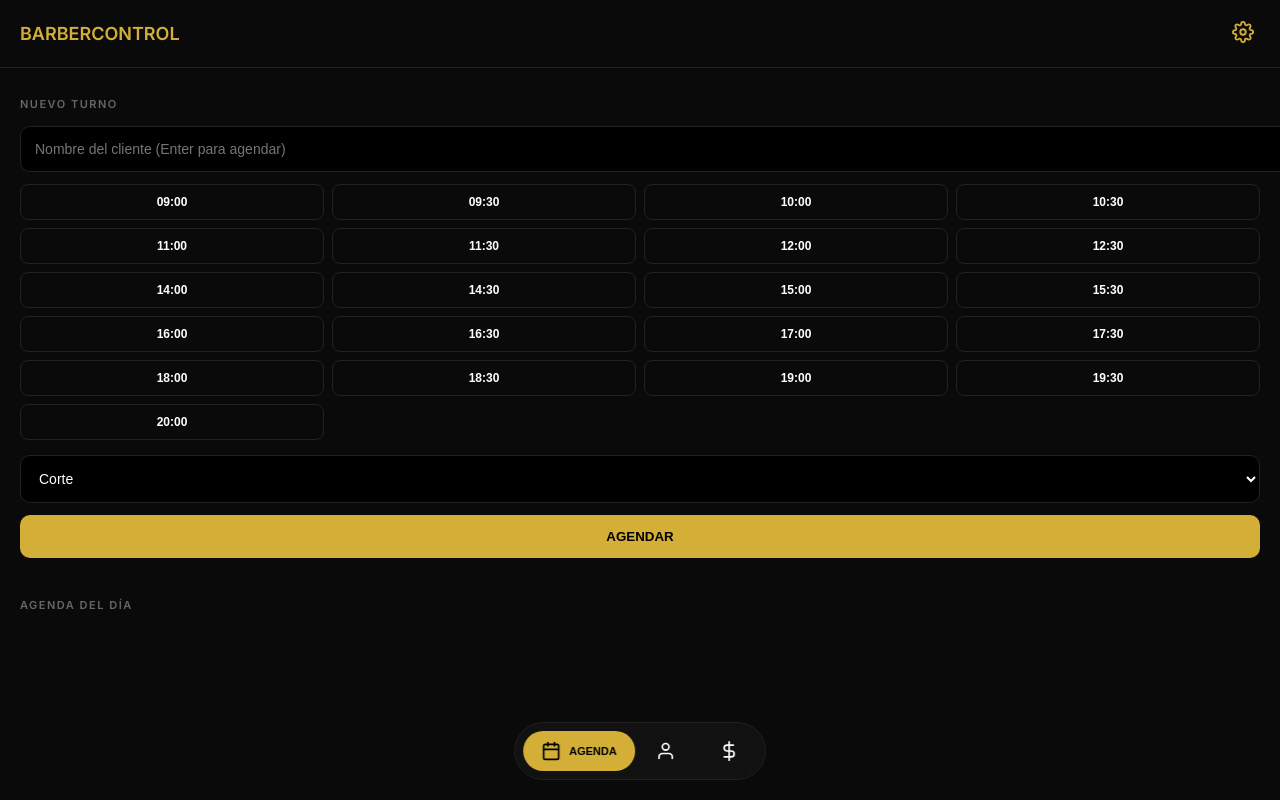
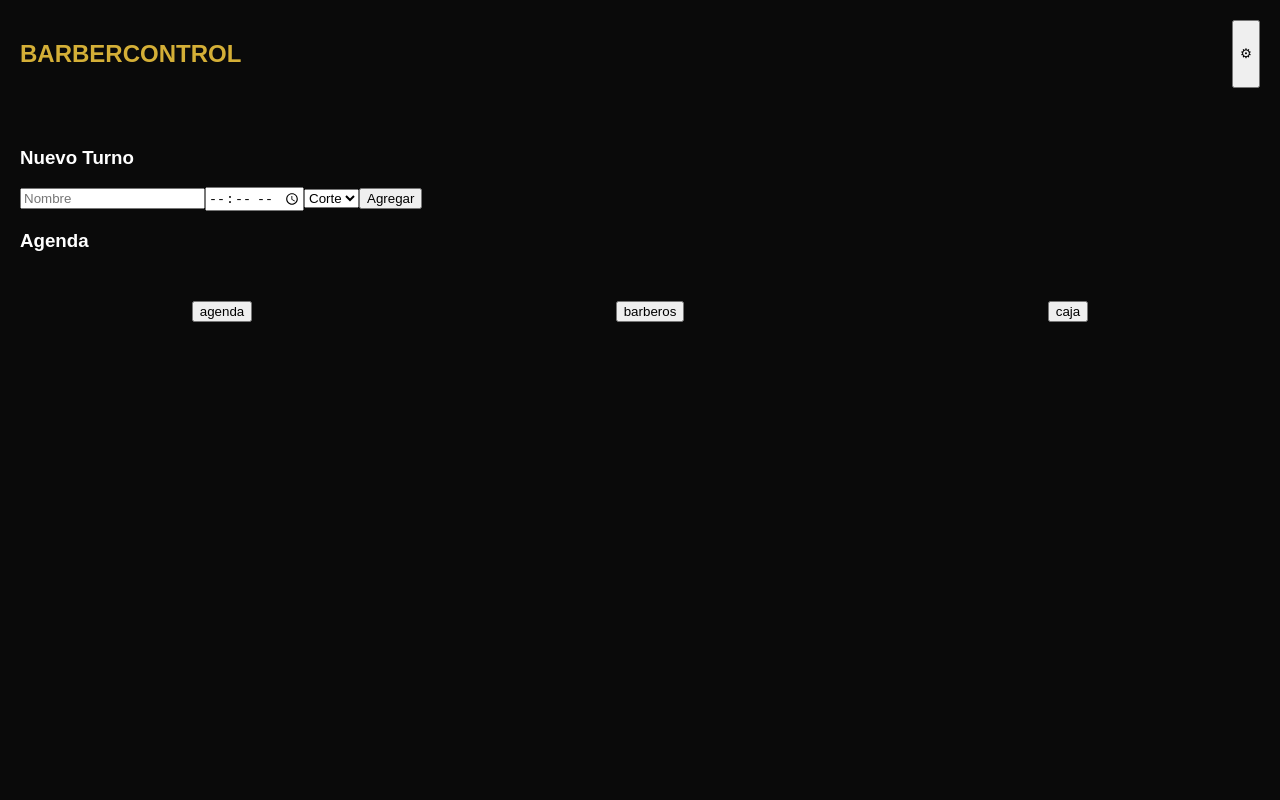
Before and after one commit to Mortega00/barbercontrol-final, a React (Vite) app: page / in a window 1280 px wide. Built offline with nearby package versions, Linux system fonts and the light colour scheme.

Commit message:
update: barbercontrol pro version UI + config + fixes

```diff
--- a/src/App.jsx
+++ b/src/App.jsx
@@ -1,238 +1,252 @@
-import { useState, useEffect, useRef } from "react"
+import { useState, useEffect } from "react"
 
-/* ================= ICONOS SVG ================= */
-const Icons = {
-  Agenda: () => <svg width="20" height="20" viewBox="0 0 24 24" fill="none" stroke="currentColor" strokeWidth="2" strokeLinecap="round" strokeLinejoin="round"><rect x="3" y="4" width="18" height="18" rx="2" ry="2"></rect><line x1="16" y1="2" x2="16" y2="6"></line><line x1="8" y1="2" x2="8" y2="6"></line><line x1="3" y1="10" x2="21" y2="10"></line></svg>,
-  Staff: () => <svg width="20" height="20" viewBox="0 0 24 24" fill="none" stroke="currentColor" strokeWidth="2" strokeLinecap="round" strokeLinejoin="round"><path d="M17 21v-2a4 4 0 0 0-4-4H5a4 4 0 0 0-4 4v2"></path><circle cx="9" cy="7" r="4"></circle></svg>,
-  Caja: () => <svg width="20" height="20" viewBox="0 0 24 24" fill="none" stroke="currentColor" strokeWidth="2" strokeLinecap="round" strokeLinejoin="round"><line x1="12" y1="1" x2="12" y2="23"></line><path d="M17 5H9.5a3.5 3.5 0 0 0 0 7h5a3.5 3.5 0 0 1 0 7H6"></path></svg>,
-  Config: () => <svg width="22" height="22" viewBox="0 0 24 24" fill="none" stroke="currentColor" strokeWidth="2" strokeLinecap="round" strokeLinejoin="round"><circle cx="12" cy="12" r="3"></circle><path d="M19.4 15a1.65 1.65 0 0 0 .33 1.82l.06.06a2 2 0 0 1 0 2.83 2 2 0 0 1-2.83 0l-.06-.06a1.65 1.65 0 0 0-1.82-.33 1.65 1.65 0 0 0-1 1.51V21a2 2 0 0 1-2 2 2 2 0 0 1-2-2v-.09A1.65 1.65 0 0 0 9 19.4a1.65 1.65 0 0 0-1.82.33l-.06.06a2 2 0 0 1-2.83 0 2 2 0 0 1 0-2.83l.06-.06a1.65 1.65 0 0 0 .33-1.82 1.65 1.65 0 0 0-1.51-1H3a2 2 0 0 1-2-2 2 2 0 0 1 2-2h.09A1.65 1.65 0 0 0 4.6 9a1.65 1.65 0 0 0-.33-1.82l-.06-.06a2 2 0 0 1 0-2.83 2 2 0 0 1 2.83 0l.06.06a1.65 1.65 0 0 0 1.82.33H9a1.65 1.65 0 0 0 1-1.51V3a2 2 0 0 1 2-2 2 2 0 0 1 2 2v.09a1.65 1.65 0 0 0 1 1.51 1.65 1.65 0 0 0 1.82-.33l.06-.06a2 2 0 0 1 2.83 0 2 2 0 0 1 0 2.83l-.06.06a1.65 1.65 0 0 0-.33 1.82V9a1.65 1.65 0 0 0 1.51 1H21a2 2 0 0 1 2 2 2 2 0 0 1-2 2h-.09a1.65 1.65 0 0 0-1.51 1z"></path></svg>,
-  Copy: () => <svg width="14" height="14" viewBox="0 0 24 24" fill="none" stroke="currentColor" strokeWidth="2"><rect x="9" y="9" width="13" height="13" rx="2" ry="2"></rect><path d="M5 15H4a2 2 0 0 1-2-2V4a2 2 0 0 1 2-2h9a2 2 0 0 1 2 2v1"></path></svg>
+/* ================= HELPERS ================= */
+const getLS = (key, def) => {
+  try {
+    const val = localStorage.getItem(key)
+    return val ? JSON.parse(val) : def
+  } catch { return def }
 }
+const setLS = (key, val) => localStorage.setItem(key, JSON.stringify(val))
 
-/* ================= CONSTANTES & HELPERS ================= */
-const theme = { bg: "#0A0A0A", card: "#141414", gold: "#D4AF37", text: "#FFFFFF", border: "#222", muted: "#666" }
-const getLS = (key, def) => { try { const val = localStorage.getItem(key); return val ? JSON.parse(val) : def; } catch { return def; } }
-const setLS = (key, val) => localStorage.setItem(key, JSON.stringify(val))
-const formato = (n) => new Intl.NumberFormat("es-AR", { style: "currency", currency: "ARS", maximumFractionDigits: 0 }).format(n)
+const formato = (n) =>
+  new Intl.NumberFormat("es-AR", { style: "currency", currency: "ARS", maximumFractionDigits: 0 }).format(n)
 
 /* ================= APP ================= */
 export default function App() {
   const [tab, setTab] = useState("agenda")
-  const [showConfig, setShowConfig] = useState(false)
+  const [openConfig, setOpenConfig] = useState(false)
   const [sync, setSync] = useState(0)
 
-  const triggerSync = () => setSync(s => s + 1)
+  const update = () => setSync(s => s + 1)
 
   return (
-    <div style={{ background: theme.bg, color: theme.text, minHeight: "100vh", fontFamily: "'Inter', sans-serif" }}>
-      <header style={{ padding: "20px", display: "flex", justifyContent: "space-between", alignItems: "center", borderBottom: `1px solid ${theme.border}` }}>
-        <h1 style={{ color: theme.gold, margin: 0, fontSize: "18px", fontWeight: "900" }}>BARBERCONTROL</h1>
-        <button onClick={() => setShowConfig(true)} style={{ background: "none", border: "none", color: theme.gold, cursor: "pointer" }}><Icons.Config /></button>
+    <div style={{ background:"#0A0A0A", color:"white", minHeight:"100vh", fontFamily:"sans-serif" }}>
+
+      <header style={{ padding:20, display:"flex", justifyContent:"space-between" }}>
+        <h2 style={{ color:"#D4AF37" }}>BARBERCONTROL</h2>
+        <button onClick={()=>setOpenConfig(true)}>⚙</button>
       </header>
 
-      <main style={{ padding: "20px", paddingBottom: "110px" }}>
-        {tab === "agenda" && <Agenda sync={sync} onUpdate={triggerSync} />}
-        {tab === "barberos" && <Barberos sync={sync} onUpdate={triggerSync} />}
-        {tab === "caja" && <Caja sync={sync} />}
-      </main>
+      <div style={{ padding:20 }}>
+        {tab==="agenda" && <Agenda sync={sync} update={update} />}
+        {tab==="caja" && <Caja sync={sync} update={update} />}
+        {tab==="barberos" && <Barberos sync={sync} update={update} />}
+      </div>
 
-      <nav style={{ position: "fixed", bottom: 20, left: "50%", transform: "translateX(-50%)", background: "rgba(20,20,20,0.8)", backdropFilter: "blur(15px)", padding: "8px", borderRadius: "30px", display: "flex", gap: "5px", border: `1px solid ${theme.border}`, zIndex: 10 }}>
-        {[{ id: "agenda", label: "Agenda", icon: <Icons.Agenda /> }, { id: "barberos", label: "Staff", icon: <Icons.Staff /> }, { id: "caja", label: "Caja", icon: <Icons.Caja /> }].map(t => (
-          <button key={t.id} onClick={() => setTab(t.id)} style={{
-            background: tab === t.id ? theme.gold : "transparent", color: tab === t.id ? "black" : theme.text, border: "none", padding: "10px 18px", borderRadius: "25px", fontSize: "11px", fontWeight: "800", display: "flex", alignItems: "center", gap: "8px", cursor: "pointer"
-          }}>{t.icon} {tab === t.id && t.label.toUpperCase()}</button>
+      <nav style={{ display:"flex", justifyContent:"space-around", padding:10 }}>
+        {["agenda","barberos","caja"].map(t=>(
+          <button key={t} onClick={()=>setTab(t)}>{t}</button>
         ))}
       </nav>
 
-      <ConfigDrawer isOpen={showConfig} close={() => setShowConfig(false)} onUpdate={triggerSync} />
+      {openConfig && <Config close={()=>setOpenConfig(false)} update={update} />}
     </div>
   )
 }
 
-/* ================= VISTA: AGENDA (CON SOPORTE ENTER) ================= */
-function Agenda({ sync, onUpdate }) {
-  const [turnos, setTurnos] = useState(() => getLS("turnos", []))
-  const [f, setF] = useState({ nombre: "", hora: "", servicio: "" })
-  const servicios = getLS("servicios", [{ nombre: "Corte", precio: 5000 }])
-  const horas = ["09:00", "09:30", "10:00", "10:30", "11:00", "11:30", "12:00", "12:30", "14:00", "14:30", "15:00", "15:30", "16:00", "16:30", "17:00", "17:30", "18:00", "18:30", "19:00", "19:30", "20:00"]
+/* ================= AGENDA ================= */
+function Agenda({ sync, update }) {
+  const [turnos, setTurnos] = useState(getLS("turnos", []))
+  const [nombre, setNombre] = useState("")
+  const [hora, setHora] = useState("")
+  const [servicio, setServicio] = useState("")
 
-  useEffect(() => { setTurnos(getLS("turnos", [])) }, [sync])
-  useEffect(() => { if(servicios.length > 0 && !f.servicio) setF(prev => ({...prev, servicio: servicios[0].nombre})) }, [servicios])
+  const servicios = getLS("servicios", [
+    { nombre:"Corte", precio:5000 }
+  ])
 
-  const handleAdd = (e) => {
-    e.preventDefault();
-    if (!f.nombre || !f.hora) return
-    const nuevo = [{ id: Date.now(), ...f }, ...turnos]
-    setLS("turnos", nuevo); setTurnos(nuevo); setF({ ...f, nombre: "" }); onUpdate()
+  useEffect(()=>{ setTurnos(getLS("turnos", [])) },[sync])
+  useEffect(()=>{ if(servicios.length) setServicio(servicios[0].nombre)},[])
+
+  const agregar = () => {
+    if(!nombre || !hora) return
+    const nuevo = [{ id:Date.now(), nombre, hora, servicio }, ...turnos]
+    setLS("turnos", nuevo)
+    setTurnos(nuevo)
+    setNombre(""); setHora("")
+    update()
   }
 
   const cobrar = (t) => {
-    const s = servicios.find(x => x.nombre === t.servicio) || { precio: 0 }
+    const s = servicios.find(x=>x.nombre===t.servicio)
+    if(!s) return
+
     const total = (Number(localStorage.getItem("total")) || 0) + s.precio
-    setLS("total", total); setLS("movimientos", [{ ...t, precio: s.precio }, ...getLS("movimientos", [])])
-    const rest = turnos.filter(x => x.id !== t.id); setLS("turnos", rest); setTurnos(rest); onUpdate()
+    const movs = getLS("movimientos", [])
+
+    setLS("total", total)
+    setLS("movimientos", [{ ...t, precio:s.precio }, ...movs])
+
+    const rest = turnos.filter(x=>x.id!==t.id)
+    setLS("turnos", rest)
+    setTurnos(rest)
+    update()
   }
 
   return (
-    <form onSubmit={handleAdd}>
-      <h2 style={titleStyle}>NUEVO TURNO</h2>
-      <input style={inputStyle} placeholder="Nombre del cliente (Enter para agendar)" value={f.nombre} onChange={e => setF({...f, nombre: e.target.value})} />
+    <div>
+      <h3>Nuevo Turno</h3>
 
-      <div style={{ display: "grid", gridTemplateColumns: "repeat(4, 1fr)", gap: "8px", marginBottom: 15 }}>
-        {horas.map(h => (
-          <button type="button" key={h} onClick={() => setF({...f, hora: h})} style={{
-            padding: "10px", borderRadius: "8px", border: `1px solid ${f.hora === h ? theme.gold : "#222"}`,
-            background: f.hora === h ? theme.gold : "transparent", color: f.hora === h ? "black" : "white", fontSize: "12px", fontWeight: "bold"
-          }}>{h}</button>
-        ))}
-      </div>
+      <input placeholder="Nombre"
+        value={nombre}
+        onChange={e=>setNombre(e.target.value)}
+        onKeyDown={e=>e.key==="Enter" && agregar()}
+      />
 
-      <select style={inputStyle} value={f.servicio} onChange={e => setF({...f, servicio: e.target.value})}>
-        {servicios.map(s => <option key={s.nombre} value={s.nombre}>{s.nombre}</option>)}
+      <input type="time"
+        value={hora}
+        onChange={e=>setHora(e.target.value)}
+        onKeyDown={e=>e.key==="Enter" && agregar()}
+      />
+
+      <select value={servicio} onChange={e=>setServicio(e.target.value)}>
+        {servicios.map(s=><option key={s.nombre}>{s.nombre}</option>)}
       </select>
 
-      <button type="submit" style={btnGold}>AGENDAR</button>
+      <button onClick={agregar}>Agregar</button>
 
-      <h2 style={{ ...titleStyle, marginTop: 40 }}>AGENDA DEL DÍA</h2>
-      {turnos.map(t => (
-        <div key={t.id} style={cardStyle}>
-          <div><div style={{ fontWeight: "bold" }}>{t.hora}hs - <span style={{ color: theme.gold }}>{t.nombre}</span></div><div style={{ fontSize: "11px", color: theme.muted }}>{t.servicio.toUpperCase()}</div></div>
-          <button type="button" onClick={() => cobrar(t)} style={actionBtn}>✔</button>
+      <h3>Agenda</h3>
+
+      {turnos.map(t=>(
+        <div key={t.id}>
+          {t.nombre} - {t.hora} - {t.servicio}
+          <button onClick={()=>cobrar(t)}>✔</button>
         </div>
       ))}
-    </form>
-  )
-}
-
-/* ================= VISTA: STAFF ================= */
-function Barberos({ sync, onUpdate }) {
-  const [barberos, setBarberos] = useState(() => getLS("barberos", []))
-  const [nombre, setNombre] = useState("")
-
-  const handleAdd = (e) => {
-    e.preventDefault(); if(!nombre) return
-    const d = [...barberos, { nombre, id: Date.now(), comision: 50 }]; setLS("barberos", d); setBarberos(d); setNombre(""); onUpdate()
-  }
-
-  return (
-    <form onSubmit={handleAdd}>
-      <h2 style={titleStyle}>STAFF</h2>
-      <div style={{ display: "flex", gap: 10, marginBottom: 20 }}>
-        <input style={{ ...inputStyle, marginBottom: 0 }} placeholder="Nombre barbero (Enter)" value={nombre} onChange={e => setNombre(e.target.value)} />
-        <button type="submit" style={{ background: theme.gold, border: "none", borderRadius: "10px", padding: "0 20px", fontWeight: "bold" }}>+</button>
-      </div>
-      {barberos.map(b => (
-        <div key={b.id} style={cardStyle}><span style={{ fontWeight: "bold" }}>{b.nombre}</span><span style={{ fontSize: "11px", color: theme.gold }}>{b.comision}%</span></div>
-      ))}
-    </form>
-  )
-}
-
-/* ================= VISTA: CAJA ================= */
-function Caja({ sync }) {
-  const total = Number(localStorage.getItem("total")) || 0
-  const movs = getLS("movimientos", [])
-  return (
-    <div>
-      <div style={cajaContainer}><small style={{ color: theme.muted, letterSpacing: "2px" }}>RECAUDACIÓN</small><h2 style={{ fontSize: "40px", color: theme.gold }}>{formato(total)}</h2></div>
-      {movs.map((m, i) => <div key={i} style={movRow}><span>{m.nombre} <small style={{ color: theme.muted }}>({m.servicio})</small></span><span style={{ fontWeight: "bold" }}>{formato(m.precio)}</span></div>)}
     </div>
   )
 }
 
-/* ================= DRAWER: CONFIGURACIÓN PRO ================= */
-function ConfigDrawer({ isOpen, close, onUpdate }) {
-  const fileRef = useRef(null)
-  const [conf, setConf] = useState({
-    nombreLocal: localStorage.getItem("nombreLocal") || "Mi Barbería",
-    tel: localStorage.getItem("telefono") || "",
-    servicios: getLS("servicios", [{ nombre: "Corte", precio: 5000 }]),
-    barberos: getLS("barberos", []),
-    msgCopia: "Hola BarberControl 💈, quiero agendar un turno para hoy a las ______. Mi nombre es ______ y busco un servicio de ______ ¿Tienen lugar? ✂️⚡"
-  })
+/* ================= CAJA ================= */
+function Caja({ sync, update }) {
+  const [total,setTotal] = useState(0)
+  const [mov,setMov] = useState([])
 
-  const guardar = () => {
-    localStorage.setItem("nombreLocal", conf.nombreLocal); localStorage.setItem("telefono", conf.tel)
-    setLS("servicios", conf.servicios); setLS("barberos", conf.barberos)
-    onUpdate(); close()
+  useEffect(()=>{
+    setTotal(Number(localStorage.getItem("total")) || 0)
+    setMov(getLS("movimientos", []))
+  },[sync])
+
+  const eliminar = (i)=>{
+    const nuevo = mov.filter((_,idx)=>idx!==i)
+    setLS("movimientos", nuevo)
+    setMov(nuevo)
+    update()
   }
 
-  const exportar = () => {
-    const data = { ...localStorage }; const blob = new Blob([JSON.stringify(data)], { type: "application/json" })
-    const a = document.createElement("a"); a.href = URL.createObjectURL(blob); a.download = `Backup_BarberControl_${Date.now()}.json`; a.click()
-  }
+  return (
+    <div>
+      <h2>{formato(total)}</h2>
 
-  const importar = (e) => {
-    const file = e.target.files[0]; if (!file) return
-    const reader = new FileReader(); reader.onload = (ev) => {
-      const data = JSON.parse(ev.target.result); Object.keys(data).forEach(k => localStorage.setItem(k, data[k]))
-      window.location.reload()
-    }; reader.readAsText(file)
-  }
-
-  const reset = () => { if(confirm("¿RESET A FÁBRICA? Se borrará TODO.")) { localStorage.clear(); window.location.reload() } }
-
-  return (
-    <>
-      <div onClick={close} style={{ position: "fixed", top: 0, left: 0, width: "100%", height: "100%", background: "rgba(0,0,0,0.8)", opacity: isOpen ? 1 : 0, pointerEvents: isOpen ? "auto" : "none", transition: "0.3s", zIndex: 90 }} />
-      <div style={{ position: "fixed", top: 0, right: isOpen ? 0 : "-100%", width: "90%", maxWidth: "400px", height: "100%", background: "#111", zIndex: 100, transition: "0.4s", padding: "25px", borderLeft: `1px solid ${theme.border}`, overflowY: "auto" }}>
-        <h2 style={{ color: theme.gold, fontSize: "16px", marginBottom: 20 }}>CONFIGURACIÓN</h2>
-
-        <label style={labelStyle}>NOMBRE DEL LOCAL</label>
-        <input style={inputStyle} value={conf.nombreLocal} onChange={e => setConf({...conf, nombreLocal: e.target.value})} />
-
-        <label style={labelStyle}>WHATSAPP (CÓDIGO PAÍS + NÚMERO)</label>
-        <input style={inputStyle} value={conf.tel} onChange={e => setConf({...conf, tel: e.target.value})} />
-
-        <label style={labelStyle}>SERVICIOS Y PRECIOS ($)</label>
-        {conf.servicios.map((s, i) => (
-          <div key={i} style={{ display: "flex", gap: 5, marginBottom: 8 }}>
-            <input style={{...inputStyle, marginBottom: 0}} value={s.nombre} onChange={e => { const c = [...conf.servicios]; c[i].nombre = e.target.value; setConf({...conf, servicios: c}) }} />
-            <input style={{...inputStyle, marginBottom: 0, width: "90px"}} type="number" value={s.precio} onChange={e => { const c = [...conf.servicios]; c[i].precio = Number(e.target.value); setConf({...conf, servicios: c}) }} />
-          </div>
-        ))}
-        <button style={btnGhost} onClick={() => setConf({...conf, servicios: [...conf.servicios, {nombre: "", precio: 0}]})}>+ AGREGAR SERVICIO</button>
-
-        <label style={labelStyle}>BARBEROS Y COMISIONES (%)</label>
-        {conf.barberos.map((b, i) => (
-          <div key={i} style={{ display: "flex", gap: 5, marginBottom: 8 }}>
-            <input style={{...inputStyle, marginBottom: 0}} value={b.nombre} onChange={e => { const c = [...conf.barberos]; c[i].nombre = e.target.value; setConf({...conf, barberos: c}) }} />
-            <input style={{...inputStyle, marginBottom: 0, width: "70px"}} type="number" value={b.comision} onChange={e => { const c = [...conf.barberos]; c[i].comision = Number(e.target.value); setConf({...conf, barberos: c}) }} />
-          </div>
-        ))}
-        <button style={btnGhost} onClick={() => setConf({...conf, barberos: [...conf.barberos, {nombre: "", comision: 50}]})}>+ AGREGAR BARBERO</button>
-
-        <div style={{ marginTop: 30, padding: 15, background: "#050505", borderRadius: 12 }}>
-          <label style={labelStyle}>MENSAJE CLIENTES NUEVOS</label>
-          <p style={{ fontSize: "11px", color: "#888", marginBottom: 10 }}>{conf.msgCopia}</p>
-          <button style={btnGhost} onClick={() => navigator.clipboard.writeText(conf.msgCopia)}><Icons.Copy /> COPIAR MENSAJE</button>
+      {mov.map((m,i)=>(
+        <div key={i}>
+          {m.nombre} - {formato(m.precio)}
+          <button onClick={()=>eliminar(i)}>X</button>
         </div>
-
-        <div style={{ marginTop: 20, display: "grid", gap: 10 }}>
-          <button style={btnWhite} onClick={exportar}>DESCARGAR COPIA (JSON)</button>
-          <button style={btnWhite} onClick={() => fileRef.current.click()}>RESTAURAR COPIA</button>
-          <input type="file" ref={fileRef} style={{ display: "none" }} onChange={importar} />
-        </div>
-
-        <div style={{ marginTop: 40, textAlign: "center" }}>
-          <p style={{ color: "#444", fontSize: "10px" }}>BarberControl PRO v1.1</p>
-          <button onClick={reset} style={{ color: "#ff4444", background: "none", border: "none", fontSize: "11px", fontWeight: "bold" }}>RESETEAR A FÁBRICA</button>
-        </div>
-
-        <button style={{ ...btnGold, marginTop: 20 }} onClick={guardar}>GUARDAR CAMBIOS</button>
-      </div>
-    </>
+      ))}
+    </div>
   )
 }
 
-/* ================= ESTILOS COMPARTIDOS ================= */
-const titleStyle = { fontSize: "11px", color: theme.muted, letterSpacing: "1.5px", fontWeight: "900", marginBottom: "15px" }
-const inputStyle = { width: "100%", padding: "14px", background: "#000", border: `1px solid ${theme.border}`, color: "white", borderRadius: "10px", marginBottom: "12px", fontSize: "14px", outline: "none" }
-const btnGold = { width: "100%", padding: "14px", background: theme.gold, color: "black", fontWeight: "900", border: "none", borderRadius: "10px", cursor: "pointer" }
-const btnGhost = { background: "none", border: `1px solid #333`, color: "#888", width: "100%", padding: "10px", borderRadius: "10px", fontSize: "11px", fontWeight: "bold", cursor: "pointer", display: "flex", alignItems: "center", justifyContent: "center", gap: "8px" }
-const btnWhite = { background: "white", color: "black", border: "none", padding: "12px", borderRadius: "10px", fontSize: "11px", fontWeight: "bold" }
-const cardStyle = { background: theme.card, padding: "16px", borderRadius: "14px", marginBottom: "8px", display: "flex", justifyContent: "space-between", alignItems: "center", border: `1px solid ${theme.border}` }
-const actionBtn = { background: theme.gold, border: "none", color: "black", width: "35px", height: "35px", borderRadius: "8px", fontWeight: "bold" }
-const cajaContainer = { background: "#000", padding: "30px 20px", borderRadius: "16px", textAlign: "center", marginBottom: "20px", border: `1px solid ${theme.border}` }
-const movRow = { display: "flex", justifyContent: "space-between", padding: "12px 0", borderBottom: `1px solid ${theme.border}`, fontSize: "13px" }
-const labelStyle = { display: "block", fontSize: "9px", color: theme.muted, fontWeight: "bold", marginBottom: "6px" }
+/* ================= BARBEROS ================= */
+function Barberos({ sync, update }) {
+  const [barberos,setBarberos] = useState(getLS("barberos", []))
+  const [nombre,setNombre] = useState("")
+  const [comision,setComision] = useState(50)
+
+  useEffect(()=>{ setBarberos(getLS("barberos", [])) },[sync])
+
+  const agregar = ()=>{
+    if(!nombre) return
+    const data = [...barberos,{ nombre, comision }]
+    setLS("barberos", data)
+    setBarberos(data)
+    setNombre("")
+    update()
+  }
+
+  return (
+    <div>
+      <h3>Barberos</h3>
+
+      <input placeholder="Nombre"
+        value={nombre}
+        onChange={e=>setNombre(e.target.value)}
+        onKeyDown={e=>e.key==="Enter" && agregar()}
+      />
+
+      <input type="number"
+        value={comision}
+        onChange={e=>setComision(e.target.value)}
+      />
+
+      <button onClick={agregar}>Agregar</button>
+
+      {barberos.map((b,i)=>(
+        <div key={i}>{b.nombre} - {b.comision}%</div>
+      ))}
+    </div>
+  )
+}
+
+/* ================= CONFIG ================= */
+function Config({ close, update }) {
+  const [nombre,setNombre] = useState(localStorage.getItem("nombre") || "")
+  const [telefono,setTelefono] = useState(localStorage.getItem("telefono") || "")
+  const [mensaje,setMensaje] = useState(localStorage.getItem("mensaje") || "")
+
+  const [servicios,setServicios] = useState(getLS("servicios", [
+    { nombre:"Corte", precio:5000 },
+    { nombre:"Barba", precio:3000 }
+  ]))
+
+  const guardar = ()=>{
+    localStorage.setItem("nombre",nombre)
+    localStorage.setItem("telefono",telefono)
+    localStorage.setItem("mensaje",mensaje)
+    setLS("servicios",servicios)
+    update()
+    close()
+  }
+
+  const backup = ()=>{
+    const data = localStorage
+    const blob = new Blob([JSON.stringify(data)])
+    const a = document.createElement("a")
+    a.href = URL.createObjectURL(blob)
+    a.download = `backup-${new Date().toLocaleDateString()}.json`
+    a.click()
+  }
+
+  return (
+    <div style={{ position:"fixed", top:0, left:0, width:"100%", height:"100%", background:"#000" }}>
+      <div style={{ padding:20 }}>
+        <h3>Configuración</h3>
+
+        <input value={nombre} onChange={e=>setNombre(e.target.value)} placeholder="Nombre barbería" />
+        <input value={telefono} onChange={e=>setTelefono(e.target.value)} placeholder="WhatsApp" />
+        <textarea value={mensaje} onChange={e=>setMensaje(e.target.value)} />
+
+        <h4>Servicios</h4>
+        {servicios.map((s,i)=>(
+          <div key={i}>
+            <input value={s.nombre} onChange={e=>{
+              const c=[...servicios]; c[i].nombre=e.target.value; setServicios(c)
+            }} />
+            <input type="number" value={s.precio} onChange={e=>{
+              const c=[...servicios]; c[i].precio=Number(e.target.value); setServicios(c)
+            }} />
+          </div>
+        ))}
+
+        <button onClick={()=>setServicios([...servicios,{ nombre:"", precio:0 }])}>+</button>
+
+        <br/><br/>
+        <button onClick={guardar}>Guardar</button>
+        <button onClick={backup}>Backup</button>
+        <button onClick={close}>Cerrar</button>
+      </div>
+    </div>
+  )
+}
```
